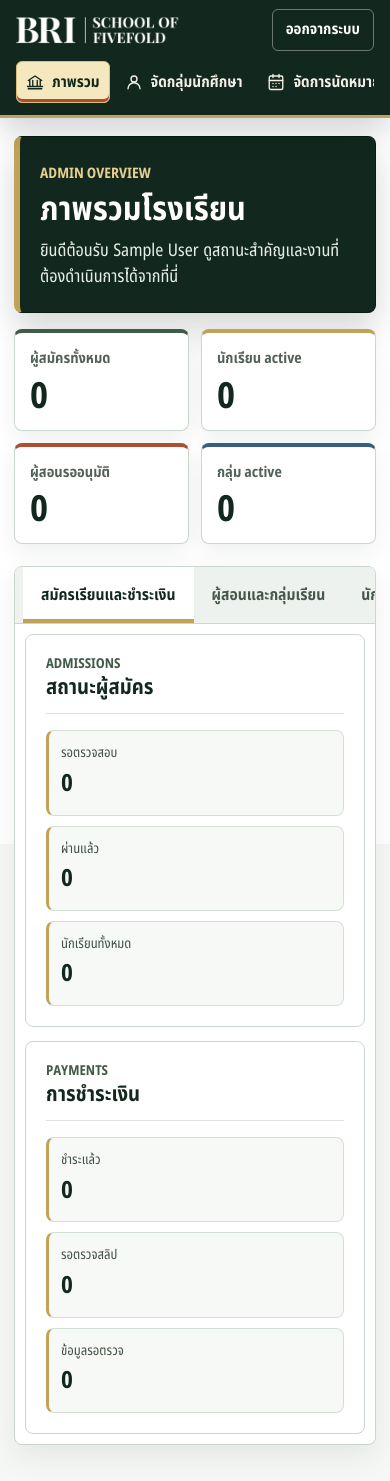
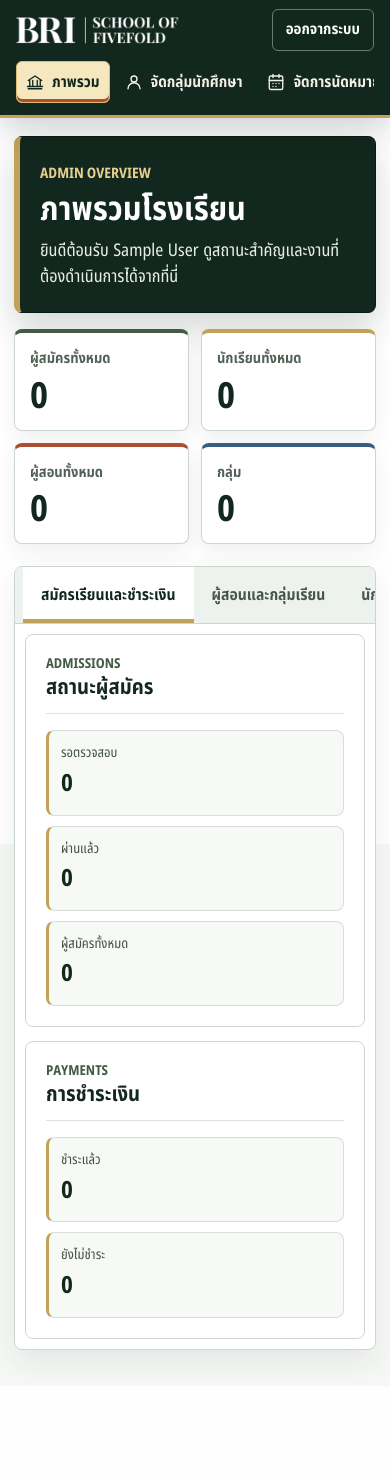
Before and after one commit to Atothegod/BRI, a Django app: page /school-admin/dashboard/ in a window 390 px wide. After the commit the page ends 1374 px from the top, so only its background shows below. Run offline with Django 5.2, Linux system fonts and the light colour scheme; the visitor is signed in with stand-in values (Sample User, id 1); data comes from the database, SQL or seed files in the repository; data that the repository does not hold is empty.

Commit message:
feat(admin): add geographic overview and enhance admin dashboard statistics

```diff
--- a/backend/school/static/school/css/school_admin.css
+++ b/backend/school/static/school/css/school_admin.css
@@ -267,7 +267,8 @@
 
 #admin-tab-admissions:checked ~ .dashboard-tab-list label[for="admin-tab-admissions"],
 #admin-tab-people:checked ~ .dashboard-tab-list label[for="admin-tab-people"],
-#admin-tab-records:checked ~ .dashboard-tab-list label[for="admin-tab-records"] {
+#admin-tab-records:checked ~ .dashboard-tab-list label[for="admin-tab-records"],
+#admin-tab-geo:checked ~ .dashboard-tab-list label[for="admin-tab-geo"] {
     color: var(--school-admin-forest);
     background: #ffffff;
     border: 0;
@@ -276,6 +277,10 @@
 
 .dashboard-tab-panels {
     padding: 18px;
+}
+
+#admin-tab-geo:checked ~ .dashboard-tab-panels .dashboard-tab-panel--geo {
+    display: block;
 }
 
 .dashboard-panel {
@@ -312,6 +317,115 @@
 
 .metric-list > div {
     border-left: 3px solid var(--school-admin-gold);
+}
+
+.metric-list--two {
+    grid-template-columns: repeat(2, minmax(0, 1fr));
+}
+
+.teacher-group-count {
+    display: inline-flex !important;
+    min-height: 28px;
+    padding: 4px 9px;
+    color: var(--school-admin-forest) !important;
+    background: #f5e8bf;
+    border: 1px solid #d8bd73;
+    border-radius: 999px;
+    align-items: center;
+    font-weight: 750;
+    white-space: nowrap;
+}
+
+.status-badge--neutral {
+    color: #38473d;
+    background: #edf1ed;
+    border: 1px solid #c7d2c8;
+}
+
+.geo-summary {
+    display: grid;
+    margin-bottom: 20px;
+    gap: 10px;
+    grid-template-columns: repeat(3, minmax(0, 1fr));
+}
+
+.geo-summary > div {
+    padding: 14px 16px;
+    background: #f7f9f7;
+    border: 1px solid #d5dfd6;
+    border-left: 3px solid var(--school-admin-gold);
+    border-radius: 8px;
+}
+
+.geo-summary span,
+.geo-summary strong {
+    display: block;
+}
+
+.geo-summary span {
+    color: var(--school-admin-muted);
+    font-size: 0.76rem;
+}
+
+.geo-summary strong {
+    margin-top: 4px;
+    color: var(--school-admin-forest);
+    font-size: 1.35rem;
+}
+
+.geo-grid {
+    display: grid;
+    gap: 16px;
+    grid-template-columns: repeat(3, minmax(0, 1fr));
+}
+
+.geo-grid > section {
+    min-width: 0;
+}
+
+.geo-grid h3 {
+    margin: 0 0 9px;
+    color: var(--school-admin-forest);
+    font-size: 0.9rem;
+}
+
+.geo-list {
+    overflow: hidden;
+    border: 1px solid #d5dfd6;
+    border-radius: 8px;
+}
+
+.geo-row {
+    display: flex;
+    min-height: 42px;
+    padding: 9px 12px;
+    color: #3f4f44;
+    background: #ffffff;
+    border-bottom: 1px solid #e1e7e2;
+    align-items: center;
+    justify-content: space-between;
+    gap: 12px;
+    font-size: 0.8rem;
+}
+
+.geo-row:nth-child(even) {
+    background: #f7f9f7;
+}
+
+.geo-row:last-child {
+    border-bottom: 0;
+}
+
+.geo-row strong {
+    color: var(--school-admin-forest);
+    font-size: 0.9rem;
+}
+
+.geo-empty {
+    margin: 0;
+    padding: 14px;
+    color: var(--school-admin-muted);
+    font-size: 0.8rem;
 }
 
 .table-shell {
@@ -447,6 +561,12 @@
         padding: 10px;
     }
 
+    .metric-list--two,
+    .geo-summary,
+    .geo-grid {
+        grid-template-columns: 1fr;
+    }
+
     .interviews {
         padding: 18px 14px 40px;
     }
--- a/backend/school/templates/school/admin_overview_dashboard.html
+++ b/backend/school/templates/school/admin_overview_dashboard.html
@@ -5,7 +5,7 @@
 
 {% block extra_css %}
 <link rel="stylesheet" href="{% static 'school/css/registration.css' %}?v=20260915-admin-tabs-1">
-<link rel="stylesheet" href="{% static 'school/css/school_admin.css' %}?v=20260916-school-admin-2">
+<link rel="stylesheet" href="{% static 'school/css/school_admin.css' %}?v=20260916-school-admin-3">
 {% endblock %}
 
 {% block content %}
@@ -26,16 +26,16 @@
                 <strong>{{ stats.applicants_total }}</strong>
             </div>
             <div>
-                <span>นักเรียน active</span>
-                <strong>{{ stats.students_active }}</strong>
+                <span>นักเรียนทั้งหมด</span>
+                <strong>{{ stats.students_total }}</strong>
             </div>
             <div>
-                <span>ผู้สอนรออนุมัติ</span>
-                <strong>{{ stats.teachers_pending }}</strong>
+                <span>ผู้สอนทั้งหมด</span>
+                <strong>{{ stats.teachers_total }}</strong>
             </div>
             <div>
-                <span>กลุ่ม active</span>
-                <strong>{{ stats.groups_active }}</strong>
+                <span>กลุ่ม</span>
+                <strong>{{ stats.groups_total }}</strong>
             </div>
         </div>
 
@@ -43,11 +43,13 @@
             <input class="dashboard-tab-input" type="radio" name="admin-dashboard-tab" id="admin-tab-admissions" checked>
             <input class="dashboard-tab-input" type="radio" name="admin-dashboard-tab" id="admin-tab-people">
             <input class="dashboard-tab-input" type="radio" name="admin-dashboard-tab" id="admin-tab-records">
+            <input class="dashboard-tab-input" type="radio" name="admin-dashboard-tab" id="admin-tab-geo">
 
             <div class="dashboard-tab-list" role="tablist" aria-label="เลือกหมวดข้อมูล">
                 <label for="admin-tab-admissions" id="admin-tab-admissions-label" role="tab" tabindex="0">สมัครเรียนและชำระเงิน</label>
                 <label for="admin-tab-people" id="admin-tab-people-label" role="tab" tabindex="0">ผู้สอนและกลุ่มเรียน</label>
                 <label for="admin-tab-records" id="admin-tab-records-label" role="tab" tabindex="0">นักเรียนล่าสุด</label>
+                <label for="admin-tab-geo" id="admin-tab-geo-label" role="tab" tabindex="0">พื้นที่และภูมิภาค</label>
             </div>
 
             <div class="dashboard-tab-panels">
@@ -70,8 +72,8 @@
                                     <strong>{{ stats.applicants_passed }}</strong>
                                 </div>
                                 <div>
-                                    <span>นักเรียนทั้งหมด</span>
-                                    <strong>{{ stats.students_total }}</strong>
+                                    <span>ผู้สมัครทั้งหมด</span>
+                                    <strong>{{ stats.applicants_total }}</strong>
                                 </div>
                             </div>
                         </section>
@@ -83,18 +85,14 @@
                                     <h2 id="payments-title">การชำระเงิน</h2>
                                 </div>
                             </div>
-                            <div class="metric-list">
+                            <div class="metric-list metric-list--two">
                                 <div>
                                     <span>ชำระแล้ว</span>
                                     <strong>{{ stats.students_paid }}</strong>
                                 </div>
                                 <div>
-                                    <span>รอตรวจสลิป</span>
-                                    <strong>{{ stats.students_payment_pending }}</strong>
-                                </div>
-                                <div>
-                                    <span>ข้อมูลรอตรวจ</span>
-                                    <strong>{{ stats.students_validation_pending }}</strong>
+                                    <span>ยังไม่ชำระ</span>
+                                    <strong>{{ stats.students_unpaid }}</strong>
                                 </div>
                             </div>
                         </section>
@@ -107,7 +105,7 @@
                             <div class="dashboard-panel-heading">
                                 <div>
                                     <span class="eyebrow">Teachers</span>
-                                    <h2 id="teachers-title">สิทธิ์ผู้สอน</h2>
+                                    <h2 id="teachers-title">ผู้สอน</h2>
                                 </div>
                                 {% if request.user.is_staff or request.user.is_superuser %}
                                 <a class="button button--secondary button--small" href="{% url 'admin:accounts_user_changelist' %}">
@@ -115,35 +113,21 @@
                                 </a>
                                 {% endif %}
                             </div>
-                            <div class="metric-list">
-                                <div>
-                                    <span>ผู้สอนทั้งหมด</span>
-                                    <strong>{{ stats.teachers_total }}</strong>
-                                </div>
-                                <div>
-                                    <span>อนุมัติแล้ว</span>
-                                    <strong>{{ stats.teachers_approved }}</strong>
-                                </div>
-                                <div>
-                                    <span>รออนุมัติ</span>
-                                    <strong>{{ stats.teachers_pending }}</strong>
-                                </div>
-                            </div>
                             <div class="queue-list">
-                                {% for teacher in pending_teachers %}
+                                {% for teacher in teacher_summaries %}
                                 <article class="queue-row">
                                     <div>
                                         <strong>{{ teacher.get_full_name|default:teacher.username }}</strong>
-                                        <span>{{ teacher.email|default:teacher.username }}</span>
+                                        <span>{% if teacher.nickname %}{{ teacher.nickname }} · {% endif %}{{ teacher.email|default:teacher.username }}</span>
                                     </div>
-                                    <span class="status-badge status-badge--warning">รออนุมัติ</span>
+                                    <span class="teacher-group-count">{{ teacher.teacher_groups.count }} กลุ่ม</span>
                                 </article>
                                 {% empty %}
                                 <div class="empty-state empty-state--compact">
-                                    <svg class="icon" aria-hidden="true"><use href="{% static 'school/images/icons.svg' %}#check-circle"></use></svg>
+                                    <svg class="icon" aria-hidden="true"><use href="{% static 'school/images/icons.svg' %}#info"></use></svg>
                                     <div>
-                                        <strong>ไม่มีผู้สอนรออนุมัติ</strong>
-                                        <span>คิวอนุมัติว่าง</span>
+                                        <strong>ยังไม่มีผู้สอน</strong>
+                                        <span>ข้อมูลผู้สอนจะแสดงที่นี่</span>
                                     </div>
                                 </div>
                                 {% endfor %}
@@ -165,7 +149,7 @@
                                         <span>{{ group.teacher.get_full_name|default:group.teacher.username }}</span>
                                     </div>
                                     <div class="group-row-stats">
-                                        <span>{{ group.active_student_count }} คน</span>
+                                        <span>{{ group.student_count }} คน</span>
                                         <span>{{ group.paid_student_count }} ชำระแล้ว</span>
                                     </div>
                                 </article>
@@ -199,7 +183,6 @@
                                         <th>ชื่อ</th>
                                         <th>กลุ่ม</th>
                                         <th>ชำระเงิน</th>
-                                        <th>ตรวจข้อมูล</th>
                                     </tr>
                                 </thead>
                                 <tbody>
@@ -212,18 +195,61 @@
                                             {% if student.is_paid %}
                                             <span class="status-badge status-badge--success">จ่ายแล้ว</span>
                                             {% else %}
-                                            <span class="status-badge status-badge--warning">รอตรวจสอบ</span>
+                                            <span class="status-badge status-badge--neutral">ยังไม่ชำระ</span>
                                             {% endif %}
                                         </td>
-                                        <td>{{ student.get_admin_validation_status_display }}</td>
                                     </tr>
                                     {% empty %}
                                     <tr>
-                                        <td colspan="5">ยังไม่มีข้อมูลนักเรียน</td>
+                                        <td colspan="4">ยังไม่มีข้อมูลนักเรียน</td>
                                     </tr>
                                     {% endfor %}
                                 </tbody>
                             </table>
+                        </div>
+                    </section>
+                </div>
+
+                <div class="dashboard-tab-panel dashboard-tab-panel--geo" role="tabpanel" aria-labelledby="admin-tab-geo-label">
+                    <section class="dashboard-panel dashboard-panel--wide" aria-labelledby="geo-title">
+                        <div class="dashboard-panel-heading">
+                            <div>
+                                <span class="eyebrow">Geographic overview</span>
+                                <h2 id="geo-title">ผู้สมัครมาจากที่ไหน</h2>
+                            </div>
+                        </div>
+
+                        <div class="geo-summary" aria-label="สรุปประเทศของผู้สมัคร">
+                            <div><span>ประเทศไทย</span><strong>{{ geo_stats.thai }}</strong></div>
+                            <div><span>ต่างประเทศ</span><strong>{{ geo_stats.international }}</strong></div>
+                            <div><span>ไม่ระบุ</span><strong>{{ geo_stats.unspecified }}</strong></div>
+                        </div>
+
+                        <div class="geo-grid">
+                            <section aria-labelledby="regions-title">
+                                <h3 id="regions-title">ภูมิภาค</h3>
+                                <div class="geo-list">
+                                    {% for item in region_summaries %}
+                                    <div class="geo-row"><span>{{ item.label }}</span><strong>{{ item.count }}</strong></div>
+                                    {% endfor %}
+                                </div>
+                            </section>
+                            <section aria-labelledby="provinces-title">
+                                <h3 id="provinces-title">จังหวัดที่พบมาก</h3>
+                                <div class="geo-list">
+                                    {% for item in province_summaries %}
+                                    <div class="geo-row"><span>{{ item.label }}</span><strong>{{ item.count }}</strong></div>
+                                    {% empty %}<p class="geo-empty">ยังไม่มีข้อมูลจังหวัด</p>{% endfor %}
+                                </div>
+                            </section>
+                            <section aria-labelledby="countries-title">
+                                <h3 id="countries-title">ประเทศ</h3>
+                                <div class="geo-list">
+                                    {% for item in country_summaries %}
+                                    <div class="geo-row"><span>{{ item.label }}</span><strong>{{ item.count }}</strong></div>
+                                    {% empty %}<p class="geo-empty">ยังไม่มีข้อมูลประเทศ</p>{% endfor %}
+                                </div>
+                            </section>
                         </div>
                     </section>
                 </div>
--- a/backend/school/templates/school/interview_schedule.html
+++ b/backend/school/templates/school/interview_schedule.html
@@ -3,7 +3,7 @@
 {% block title %}จัดการนัดหมาย | BRI{% endblock %}
 {% block extra_css %}
 <link rel="stylesheet" href="{% static 'school/css/interviews.css' %}?v=20260913-font-3">
-<link rel="stylesheet" href="{% static 'school/css/school_admin.css' %}?v=20260916-school-admin-2">
+<link rel="stylesheet" href="{% static 'school/css/school_admin.css' %}?v=20260916-school-admin-3">
 {% endblock %}
 {% block content %}
 {% include "school/includes/school_admin_nav.html" %}
--- a/backend/school/templates/school/student_group_assignment.html
+++ b/backend/school/templates/school/student_group_assignment.html
@@ -4,7 +4,7 @@
 {% block extra_css %}
 <link rel="stylesheet" href="{% static 'school/css/interviews.css' %}?v=20260913-font-3">
 <link rel="stylesheet" href="{% static 'school/css/student_group_assignment.css' %}?v=20260913-font-3">
-<link rel="stylesheet" href="{% static 'school/css/school_admin.css' %}?v=20260916-school-admin-2">
+<link rel="stylesheet" href="{% static 'school/css/school_admin.css' %}?v=20260916-school-admin-3">
 {% endblock %}
 {% block content %}
 {% include "school/includes/school_admin_nav.html" %}
--- a/backend/school/views.py
+++ b/backend/school/views.py
@@ -1,4 +1,5 @@
 import json
+from collections import Counter
 
 from django.conf import settings
 from django.contrib import messages
@@ -620,40 +621,101 @@ def admin_overview_dashboard(request):
         Student.objects.select_related("person", "group")
         .order_by("-created_at", "-id")[:8]
     )
-    pending_teachers = teacher_queryset.filter(is_teacher_approved=False).order_by(
-        "date_joined"
+    teacher_summaries = teacher_queryset.prefetch_related("teacher_groups").order_by(
+        "first_name", "last_name", "username"
     )[:8]
     group_summaries = (
         TeacherGroup.objects.select_related("teacher")
         .annotate(
-            active_student_count=Count("students", filter=Q(students__is_active=True)),
+            student_count=Count("students"),
             paid_student_count=Count(
                 "students",
-                filter=Q(students__is_active=True, students__is_paid=True),
+                filter=Q(students__is_paid=True),
             ),
         )
         .order_by("group_name")[:8]
     )
+
+    region_counts = Counter()
+    province_counts = Counter()
+    country_counts = Counter()
+    thai_count = 0
+    international_count = 0
+    unspecified_count = 0
+
+    for extra_data in Person.objects.values_list("extra_data", flat=True):
+        extra_data = extra_data or {}
+        thai_address = extra_data.get("address_th") or {}
+        region = extra_data.get("region") or thai_address.get("region") or ""
+        province = extra_data.get("province") or thai_address.get("province") or ""
+        country_code = str(extra_data.get("country_code") or "").strip().upper()
+
+        if not country_code and (region or province):
+            country_code = "TH"
+
+        if country_code == "TH":
+            thai_count += 1
+            country_counts["ประเทศไทย"] += 1
+            region_counts[region or "unspecified"] += 1
+            if province:
+                province_counts[province] += 1
+        elif country_code:
+            international_count += 1
+            country_name = (
+                extra_data.get("country_name_th")
+                or extra_data.get("country_name_en")
+                or country_code
+            )
+            country_counts[str(country_name).strip()] += 1
+        else:
+            unspecified_count += 1
+            country_counts["ไม่ระบุประเทศ"] += 1
+
+    region_summaries = [
+        {
+            "label": item["label"],
+            "value": item["value"],
+            "count": region_counts[item["value"]],
+        }
+        for item in REGION_OPTIONS
+    ]
+    if region_counts["unspecified"]:
+        region_summaries.append(
+            {
+                "label": "ไม่ระบุภูมิภาค",
+                "value": "unspecified",
+                "count": region_counts["unspecified"],
+            }
+        )
+
     context = {
         "stats": {
             "applicants_total": Person.objects.count(),
             "applicants_pending": Person.objects.filter(status=Person.Status.IN_PROGRESS).count(),
             "applicants_passed": Person.objects.filter(status=Person.Status.PASSED).count(),
             "students_total": Student.objects.count(),
-            "students_active": Student.objects.filter(is_active=True).count(),
             "students_paid": Student.objects.filter(is_paid=True).count(),
-            "students_payment_pending": Student.objects.filter(is_paid=False).count(),
-            "students_validation_pending": Student.objects.filter(
-                admin_validation_status=Student.AdminValidationStatus.PENDING
-            ).count(),
+            "students_unpaid": Student.objects.filter(is_paid=False).count(),
             "teachers_total": teacher_queryset.count(),
-            "teachers_approved": teacher_queryset.filter(is_teacher_approved=True).count(),
-            "teachers_pending": teacher_queryset.filter(is_teacher_approved=False).count(),
-            "groups_active": TeacherGroup.objects.filter(is_active=True).count(),
+            "groups_total": TeacherGroup.objects.count(),
         },
         "recent_students": recent_students,
-        "pending_teachers": pending_teachers,
+        "teacher_summaries": teacher_summaries,
         "group_summaries": group_summaries,
+        "geo_stats": {
+            "thai": thai_count,
+            "international": international_count,
+            "unspecified": unspecified_count,
+        },
+        "region_summaries": region_summaries,
+        "province_summaries": [
+            {"label": label, "count": count}
+            for label, count in province_counts.most_common(10)
+        ],
+        "country_summaries": [
+            {"label": label, "count": count}
+            for label, count in country_counts.most_common(10)
+        ],
     }
     return render(request, "school/admin_overview_dashboard.html", context)
 
```
Also changed, not shown: backend/school/tests.py (+12 -0 lines).
